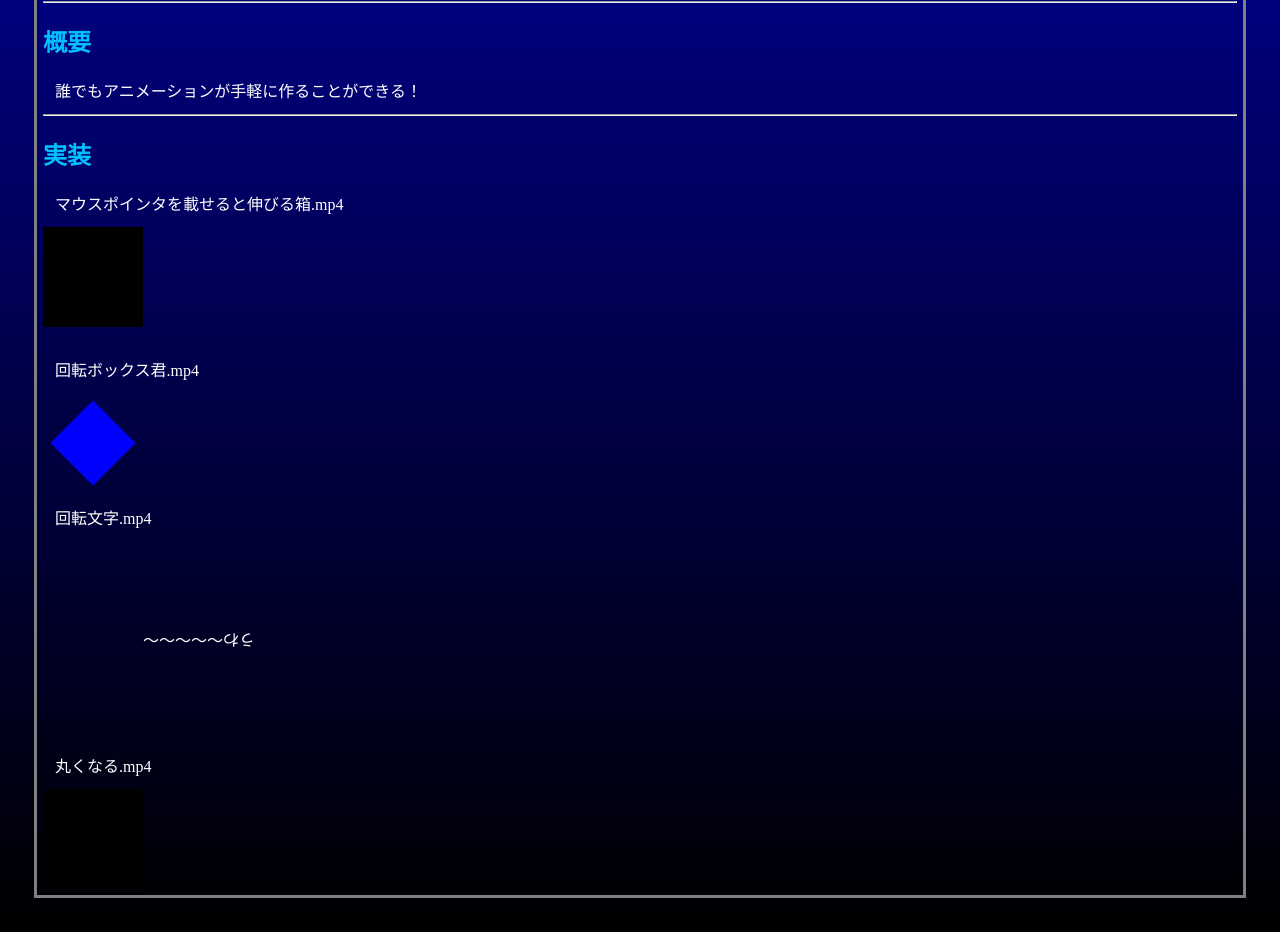
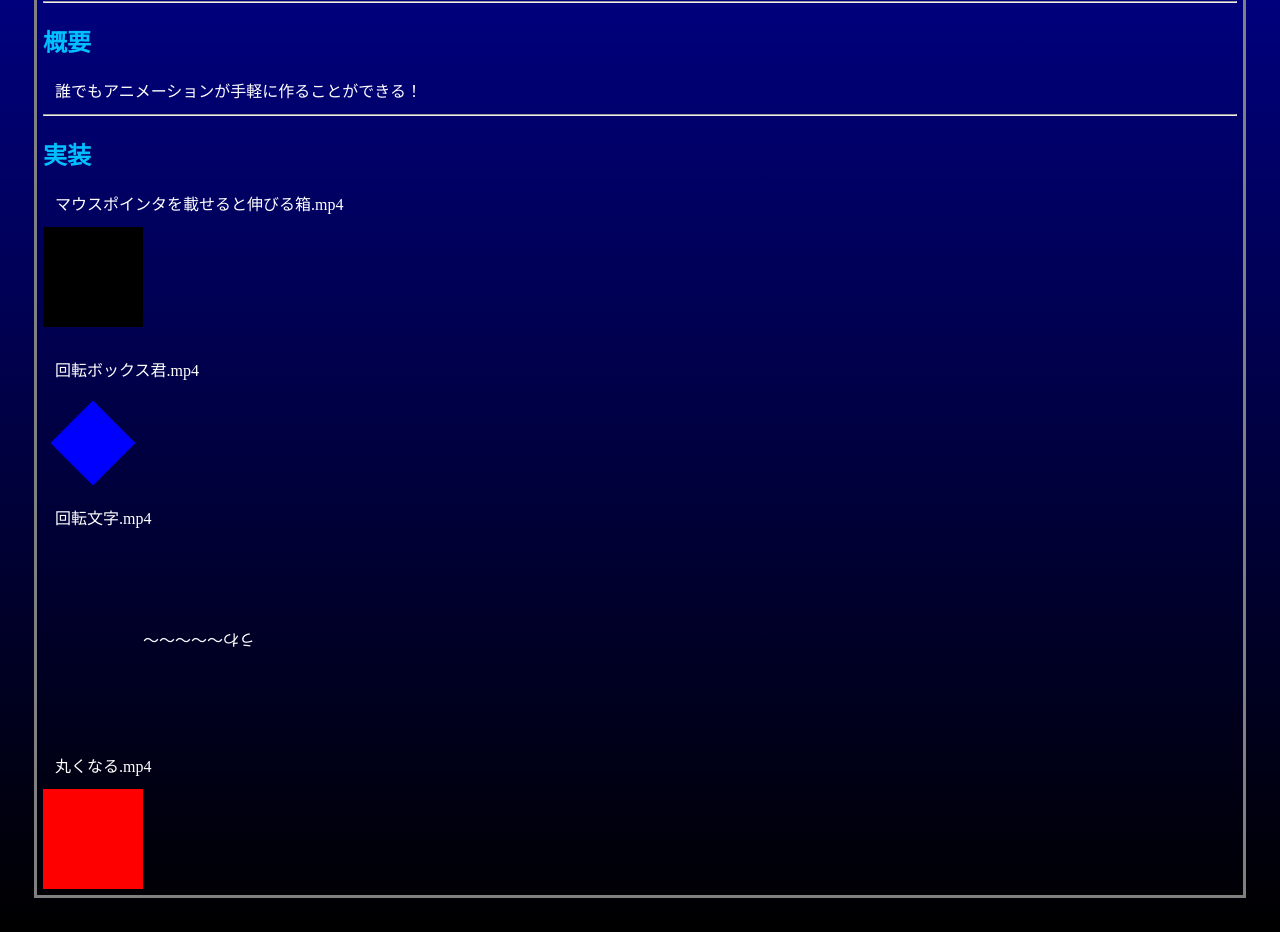
Before and after one commit to Nishinoyama/nishinoyama.github.io, a plain HTML site: page animation/index.html in a window 1280 px wide. Shown: the part 109-1041 px from the top of the page. Drawn offline with Linux system fonts and the light colour scheme.

Commit message:
loook contratly

```diff
--- a/animation/anima.css
+++ b/animation/anima.css
@@ -70,6 +70,7 @@ div{
 
 .circlize{
     transition: all 500ms 0s ease;
+    background: #f00;
 }
 
 .circlize:hover{
```
